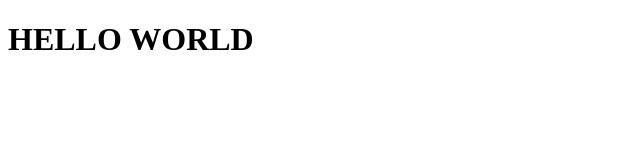
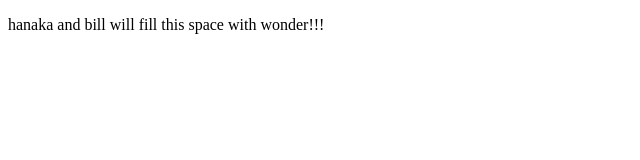
Before and after one commit to 200320/200320.github.io, a plain HTML site: page index.html in a window 1280 px wide. Shown: the whole page, without its empty margins (0-640 px from the left). Drawn offline with Linux system fonts and the light colour scheme.

Commit message:
Update index.html

```diff
--- a/index.html
+++ b/index.html
@@ -1,6 +1,6 @@
 <!DOCTYPE html>
 <html>
 	<body>
-		<h1>HELLO WORLD</h1>
+		<p>hanaka and bill will fill this space with wonder!!!</p>
 	</body>
 </html>
```
